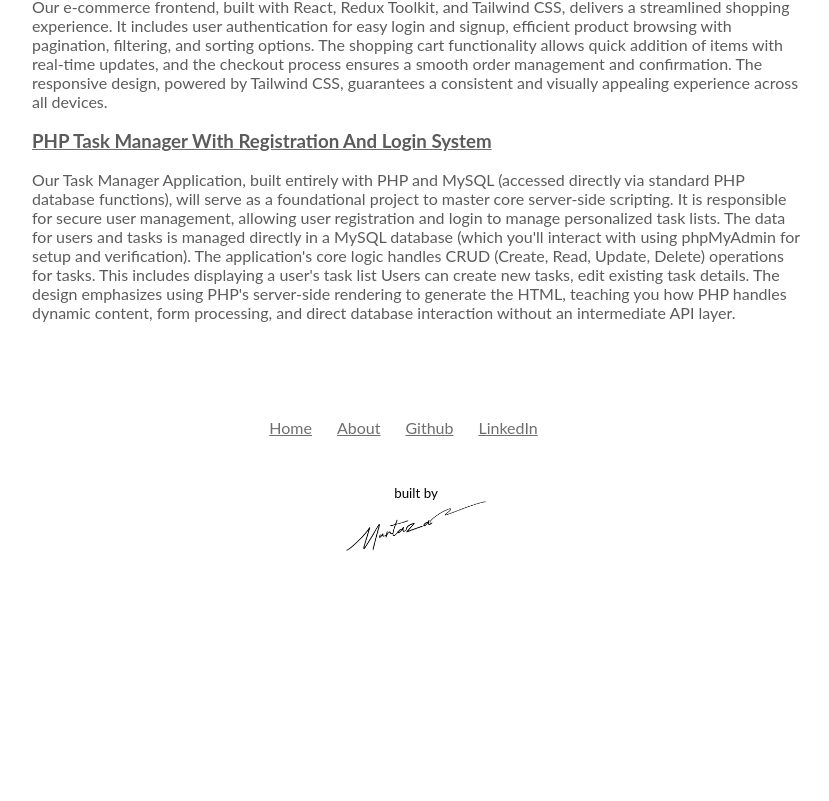
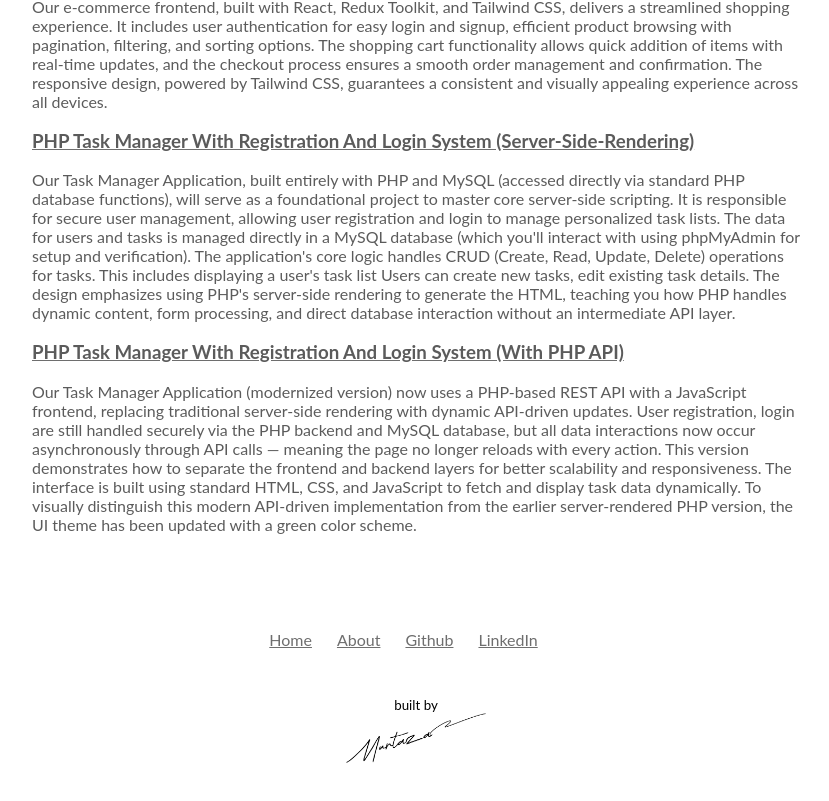
Before and after one commit to murtazatankiwala456/react-portfolio, a React (Vite) app: page / in a window 1280 px wide. Shown: the part 933-1734 px from the top of the page, without its empty margins (224-1053 px from the left). Before the commit the page ends 1552 px from the top, so only its background shows below. Built offline with nearby package versions, Linux system fonts and the light colour scheme.

Commit message:
Task manager With PHP API update in project section

```diff
--- a/src/components/Projects.jsx
+++ b/src/components/Projects.jsx
@@ -36,6 +36,7 @@
           >
             <h3 className="project-title">
               PHP Task Manager With Registration And Login System
+              (Server-Side-Rendering)
             </h3>
           </a>
         </li>
@@ -55,6 +56,32 @@
           handles dynamic content, form processing, and direct database
           interaction without an intermediate API layer.
         </p>
+        <li>
+          <a
+            target="_blank"
+            href="https://task-manager-with-api.infinityfree.me/frontend/login/index.html"
+            rel="noopener noreferrer"
+          >
+            <h3 className="project-title">
+              PHP Task Manager With Registration And Login System (With PHP API)
+            </h3>
+          </a>
+        </li>
+
+        <p className="project-description">
+          Our Task Manager Application (modernized version) now uses a PHP-based
+          REST API with a JavaScript frontend, replacing traditional server-side
+          rendering with dynamic API-driven updates. User registration, login
+          are still handled securely via the PHP backend and MySQL database, but
+          all data interactions now occur asynchronously through API calls —
+          meaning the page no longer reloads with every action. This version
+          demonstrates how to separate the frontend and backend layers for
+          better scalability and responsiveness. The interface is built using
+          standard HTML, CSS, and JavaScript to fetch and display task data
+          dynamically. To visually distinguish this modern API-driven
+          implementation from the earlier server-rendered PHP version, the UI
+          theme has been updated with a green color scheme.
+        </p>
       </ul>
     </section>
   );
```
